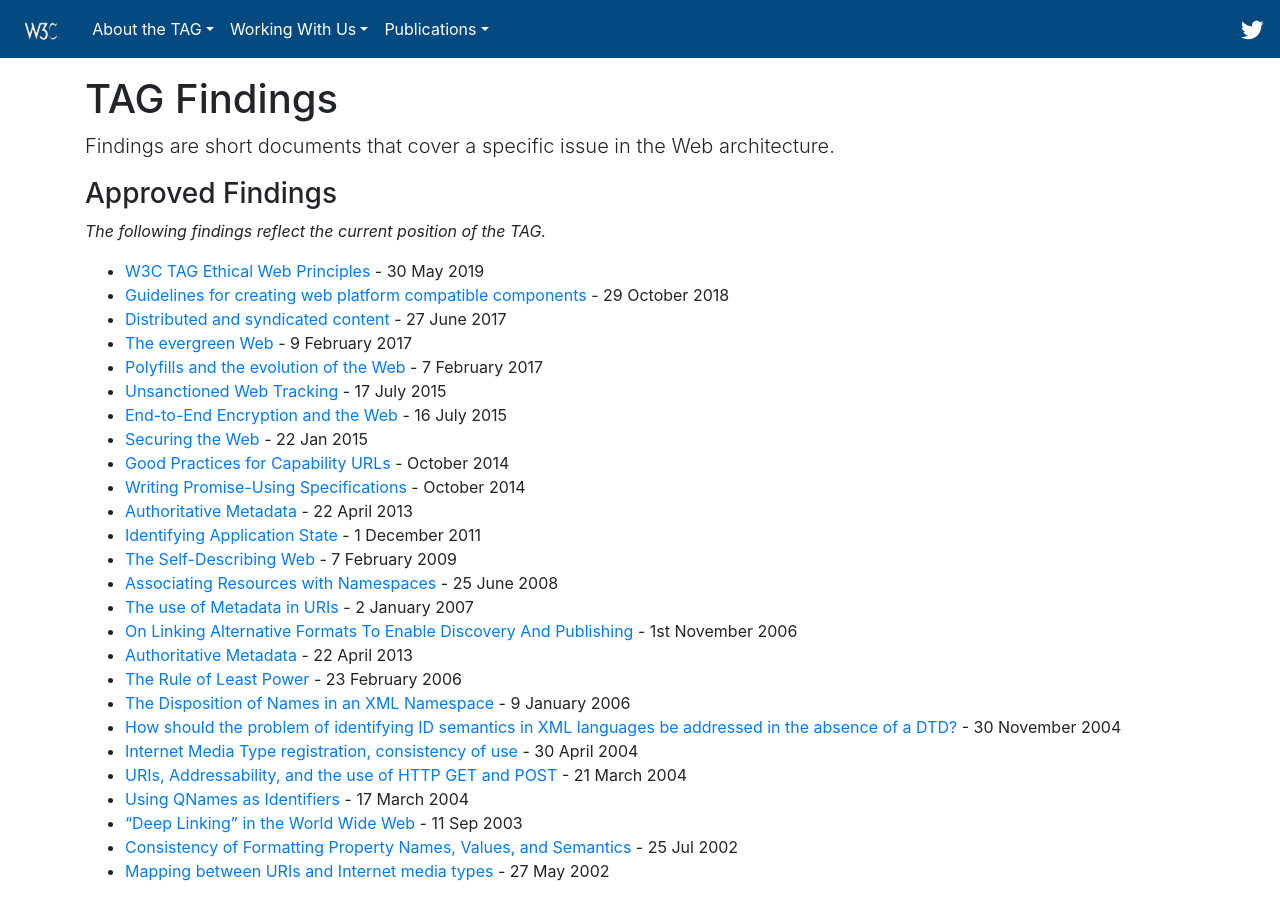
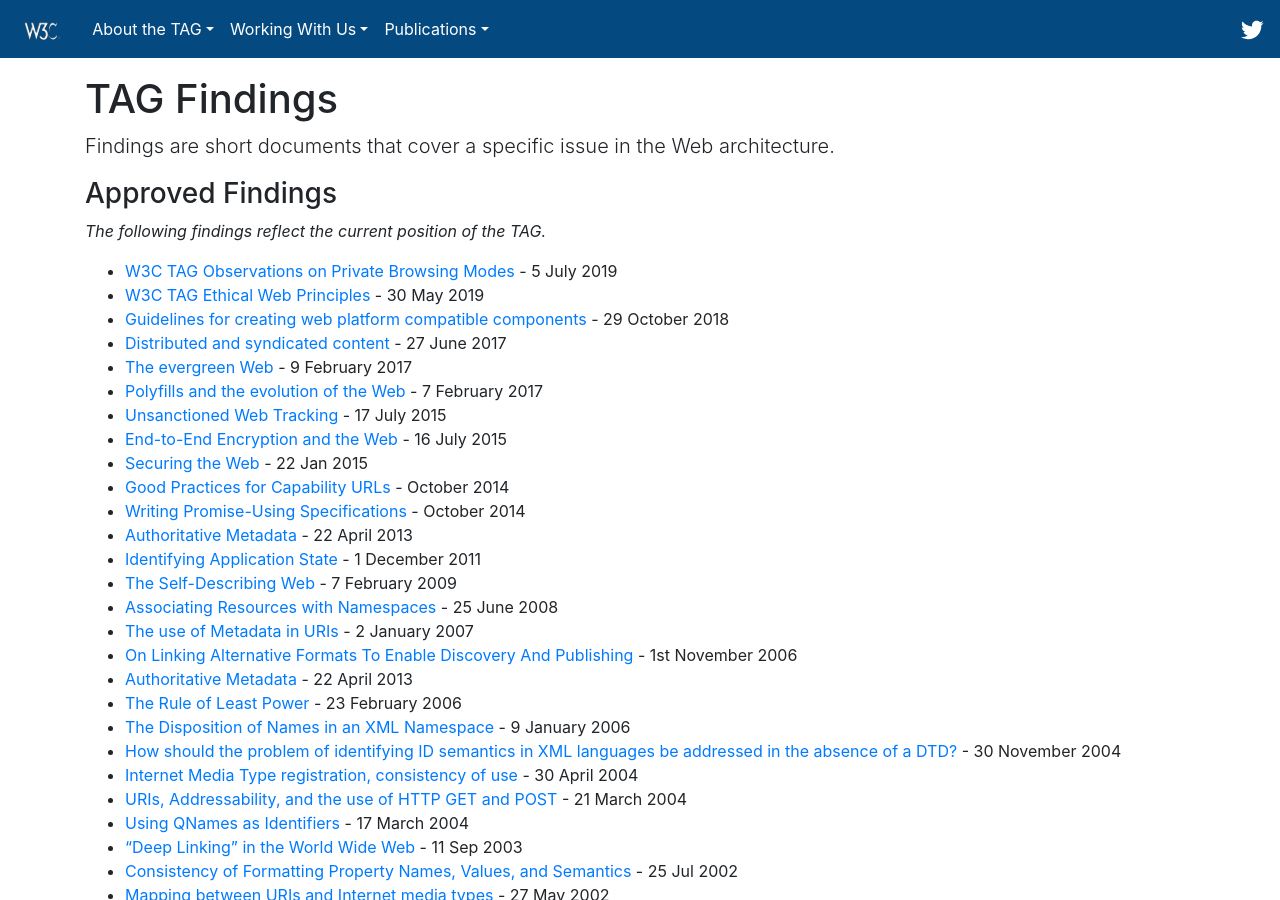
Before and after one commit to w3ctag/tag.w3.org, a Jekyll site: the page built from findings/index.md, in a window 1280 px wide and 900 px high. Built offline with Jekyll 4.4.1, drawn with Linux system fonts in a browser that asks for light colours; nearby versions of some CDN libraries; library files that are not in the unit come from our copies.

Commit message:
added Private browsing finding to the list

```diff
--- a/findings/index.md
+++ b/findings/index.md
@@ -9,6 +9,7 @@
 
 _The following findings reflect the current position of the TAG._
 
+* [W3C TAG Observations on Private Browsing Modes](https://www.w3.org/2001/tag/doc/private-browsing-modes/) - 5 July 2019
 * [W3C TAG Ethical Web Principles](https://www.w3.org/2001/tag/doc/ethical-web-principles/) - 30 May 2019
 * [Guidelines for creating web platform compatible components](https://www.w3.org/2001/tag/doc/webcomponents-design-guidelines/) - 29 October 2018
 * [Distributed and syndicated content](https://www.w3.org/2001/tag/doc/distributed-content/) - 27 June 2017
```
